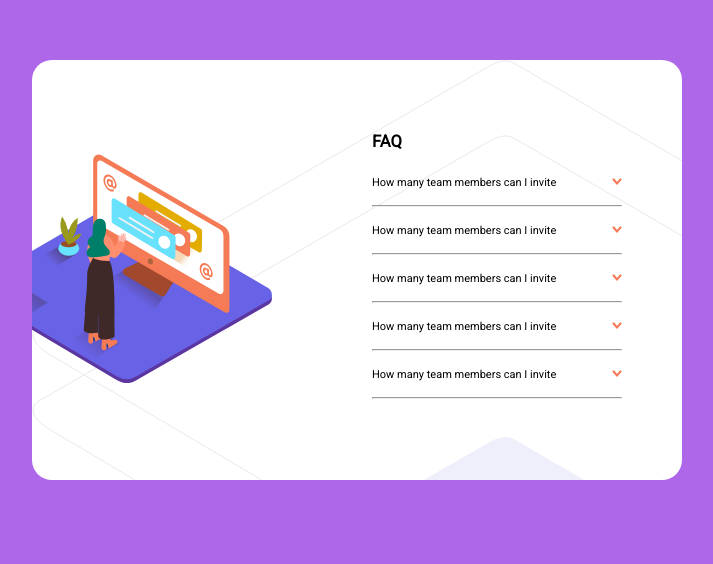
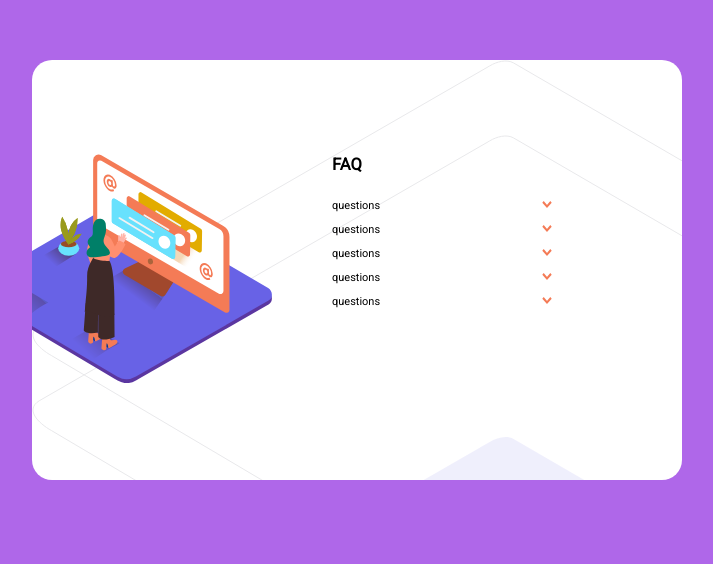
Before and after one commit to luis-moguea/faq-app, a plain HTML site: page index.html in a window 1280 px wide. Shown: the part 130-694 px from the top of the page, without its empty margins (283-996 px from the left). Drawn offline with Linux system fonts and the light colour scheme.

Commit message:
js and style updates

```diff
--- a/index.html
+++ b/index.html
@@ -9,56 +9,85 @@
     <link rel="preconnect" href="https://fonts.googleapis.com"><link rel="preconnect" href="https://fonts.gstatic.com" crossorigin><link href="https://fonts.googleapis.com/css2?family=Poppins:wght@100;200;400&family=Roboto:wght@100;300;400&display=swap" rel="stylesheet">
 </head>
 <body>
-    <div class="main" id="list">
+    <div class="main">
         <div class="image">
             <img class="image--main" src="images/illustration-woman-online-desktop.svg" alt="ramdom">
         </div>
-        <div class="list">
-            <ul>
-                <div >
+        <div class="main__list">
+           <div>
                 <h2>FAQ</h2>
            </div>
-                <li class="faq--list">
-                    <div class="main-list" id="list-faq">
-                        <p class="main-list__first">How many team members can I invite</p>
-                        <img class="row" src="images/icon-arrow-down.svg" alt="row" id="row">
+
+           <div class="main__list--faq">
+                <div class="questions">
+                    <p class="questions__text">
+                        questions
+                    </p>
+                    <img class="row" src="images/icon-arrow-down.svg" alt="row">
                 </div>
-                    <p class="concept__text" id="answer">enctitione alias consectetur quaerat.</p>
-                    <hr>
-                </li>
-                <li class="faq-list">
-                    <div class="main-list" id="list-faq">
-                        <p class="main-list__second">How many team members can I invite</p>
-                        <img class="row" src="images/icon-arrow-down.svg" alt="row" id="row">
+                <div class="answers">
+                    <p class="answers__text">
+                        answers
+                    </p>
                 </div>
-                    <p class="concept__text" id="answer-1">Lorem ipsum dolor sit amet consectetur, adipisicing elit. Distinctitione alias consectetur quaerat.</p>
-                    <hr>
-                </li>
-                <li class="faq-list">
-                    <div class="main-list" id="list-faq">
-                        <p class="main-list__third">How many team members can I invite</p>
-                        <img class="row" src="images/icon-arrow-down.svg" alt="row" id="row">
            </div>
-                    <p class="concept__text" id="answer">Lorem ipsum dolor sit amet consectetur, adipisicing elit. Distinctitione alias consectetur quaerat.</p>
-                    <hr>
-                </li>
-                <li class="faq-list">
-                    <div class="main-list" id="list-faq">
-                        <p class="main-list__fourth">How many team members can I invite</p>
-                        <img class="row" src="images/icon-arrow-down.svg" alt="row" id="row">
+
+           <div class="main__list--faq">
+                <div class="questions">
+                    <p class="questions__text">
+                        questions
+                    </p>
+                    <img class="row" src="images/icon-arrow-down.svg" alt="row">
                 </div>
-                    <p class="concept__text" id="answer">Lorem ipsum dolor sit amet consectetur, adipisicing elit. Distinctitione alias consectetur quaerat.</p>
-                    <hr>
-                </li>
-                <li class="faq-list">
-                    <div class="main-list" id="list-faq">
-                        <p class="main-list__fifth">How many team members can I invite</p>
-                        <img class="row" src="images/icon-arrow-down.svg" alt="row" id="row">
+                <div class="answers">
+                    <p class="answers__text">
+                        answers
+                    </p>
                 </div>
-                    <p class="concept__text" id="answer">Lorem ipsum dolor sit amet consectetur, adipisicing elit. Distinctitione alias consectetur quaerat.</p>
-                    <hr>
-                </li>
-            </ul>
+           </div>
+
+        <div class="main__list--faq">
+            <div class="questions">
+                <p class="questions__text">
+                    questions
+                </p>
+                <img class="row" src="images/icon-arrow-down.svg" alt="row">
+            </div>
+            <div class="answers">
+                <p class="answers__text">
+                    answers
+                </p>
+            </div>
+        </div>
+
+            <div class="main__list--faq">
+                <div class="questions">
+                    <p class="questions__text">
+                        questions
+                    </p>
+                    <img class="row" src="images/icon-arrow-down.svg" alt="row">
+                </div>
+                <div class="answers">
+                    <p class="answers__text">
+                        answers
+                    </p>
+                </div>
+           </div>
+
+            <div class="main__list--faq">
+                <div class="questions">
+                    <p class="questions__text">
+                        questions
+                    </p>
+                    <img class="row" src="images/icon-arrow-down.svg" alt="row">
+                </div>
+                <div class="answers">
+                    <p class="answers__text">
+                        answers
+                    </p>
+                </div>
+            </div>
+       </div>
         </div>
     </div>
     <script type="module" src="index.js"></script>
--- a/index.js
+++ b/index.js
@@ -1,9 +1,11 @@
-const row = document.querySelector("#row")
-const answer = document.querySelector("#answer")
-const answerTwo = document.querySelector("#answer-1")
+const row = document.querySelectorAll(".row")
+const answers = document.querySelectorAll(".main__list--faq")
+const answerText = document.querySelectorAll(".answers")
 
 
-    row.addEventListener("click", () => {
-        answer.classList.toggle("text")
-        row.classList.toggle("row-rotate")
-    })
+    for(let i = 0; i < answers.length; i++){
+        answers[i].addEventListener("click", () => {
+            answerText[i].classList.toggle("active")
+            row[i].classList.toggle("row-rotate")
+        })
+    }
--- a/style.css
+++ b/style.css
@@ -26,16 +26,28 @@ body {
     margin-left: -20%;
 }
 
-.main-list {
+.questions {
     width: 100%;
     display: flex;
     justify-content: space-between;
 }
 
-.list {
+.main__list {
     height: 100%;
-    width: 250px;
-    margin-top: 18%;
+    width: 220px;
+    margin-top: 25%;
+}
+
+.questions__text{
+    margin-bottom: 0;
+}
+
+.answers{
+    display: none;
+}
+
+.active {
+    display: contents;
 }
 
 .row {
@@ -46,22 +58,6 @@ body {
     cursor: pointer;
 }
 
-ul {
-    width: 100%;
-}
-
-.faq--list {
-    width: 100%;
-}
-
-
-li {
-    list-style-type: none;
-}
-
-.concept__text {
-    display: none;
-}
 
 .text {
     display: contents;
```
Lines whose indentation alone changed are shown as unchanged.
